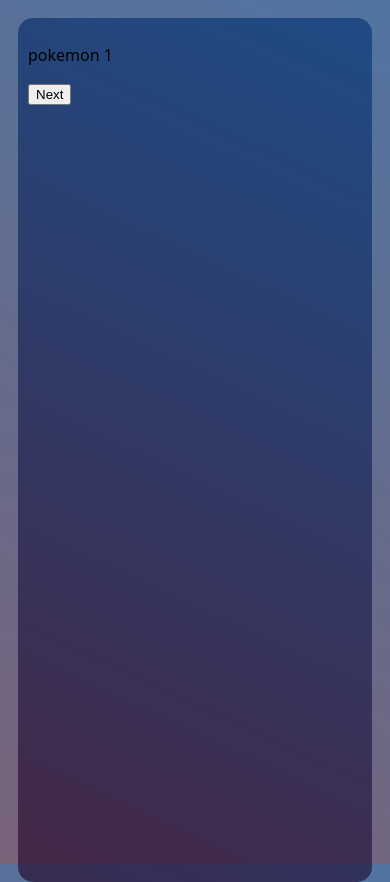
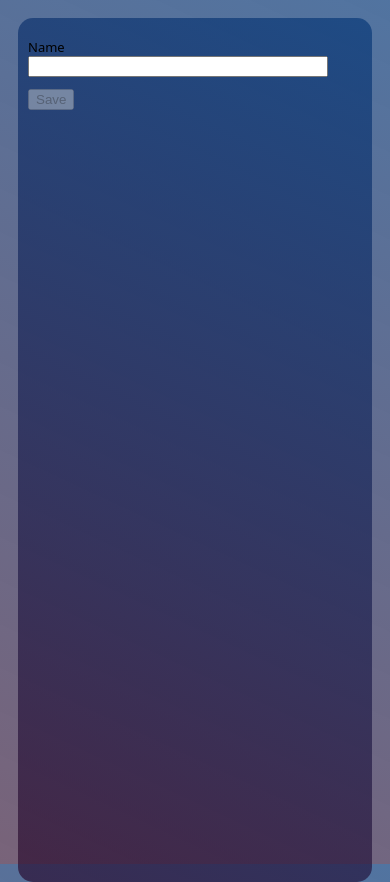
Before and after one commit to DapGaetan/playing-cards, an Angular app: page /pokemon/1 in a window 390 px wide. Built offline with nearby package versions, Linux system fonts and the light colour scheme.

Commit message:
feat: :sparkles: adding responsive forms and validators

```diff
--- a/src/app/pages/pokemon/pokemon.component.html
+++ b/src/app/pages/pokemon/pokemon.component.html
@@ -1,6 +1,7 @@
-@if (pokemonId()) {
-    <p>pokemon {{pokemonId()}}</p>
-    <button (click)="next()">Next</button>
-} @else {
-    <p>monster works !</p>
-}
+<form (submit)="submit($event)">
+    <div class="form-field">
+        <label for="name">Name</label>
+        <input id="name" name="name" type="text" [formControl]="name">
+    </div>
+    <button type="submit" [disabled]="name.invalid">Save</button>
+</form>
--- a/src/app/pages/pokemon/pokemon.component.scss
+++ b/src/app/pages/pokemon/pokemon.component.scss
@@ -0,0 +1,13 @@
+form {
+    max-width: 300px;
+}
+
+.form-field{
+    display: flex;
+    flex-direction: column;
+    margin: 10px 0;
+}
+
+label{
+    font-size: small;
+}
--- a/src/app/pages/pokemon/pokemon.component.ts
+++ b/src/app/pages/pokemon/pokemon.component.ts
@@ -1,22 +1,30 @@
-import { Component, inject, OnInit, signal } from '@angular/core';
+import { Component, inject, OnDestroy, OnInit, signal } from '@angular/core';
+import { FormControl, ReactiveFormsModule, Validators } from '@angular/forms';
 import { ActivatedRoute, Router } from '@angular/router';
+import { Subscription } from 'rxjs';
 
 @Component({
   selector: 'app-pokemon',
-  imports: [],
+  imports: [ReactiveFormsModule],
   templateUrl: './pokemon.component.html',
   styleUrl: './pokemon.component.scss'
 })
-export class PokemonComponent implements OnInit{
+export class PokemonComponent implements OnInit, OnDestroy{
+
   private route = inject(ActivatedRoute);
   private router = inject(Router)
-
+  name = new FormControl('', [Validators.required])
   pokemonId = signal<number | undefined>(undefined)
+  routeSubscription: Subscription | null = null;
 
   ngOnInit(): void {
-    const params = this.route.snapshot.params
+    this.routeSubscription = this.route.params.subscribe(params => {
+      this.pokemonId.set(params['id'] ? parseInt(params['id']) : undefined);
+    })
+  }
 
-    this.pokemonId.set(params['id'] ? parseInt(params['id']) : undefined)
+  ngOnDestroy(): void {
+    this.routeSubscription?.unsubscribe();
   }
 
   next() {
@@ -24,4 +32,9 @@ export class PokemonComponent implements OnInit{
     nextId++;
     this.router.navigate(['/pokemon/' + nextId])
   }
+
+  submit(event: Event) {
+    event.preventDefault();
+    console.log(this.name.value);
+  }
 }
```
